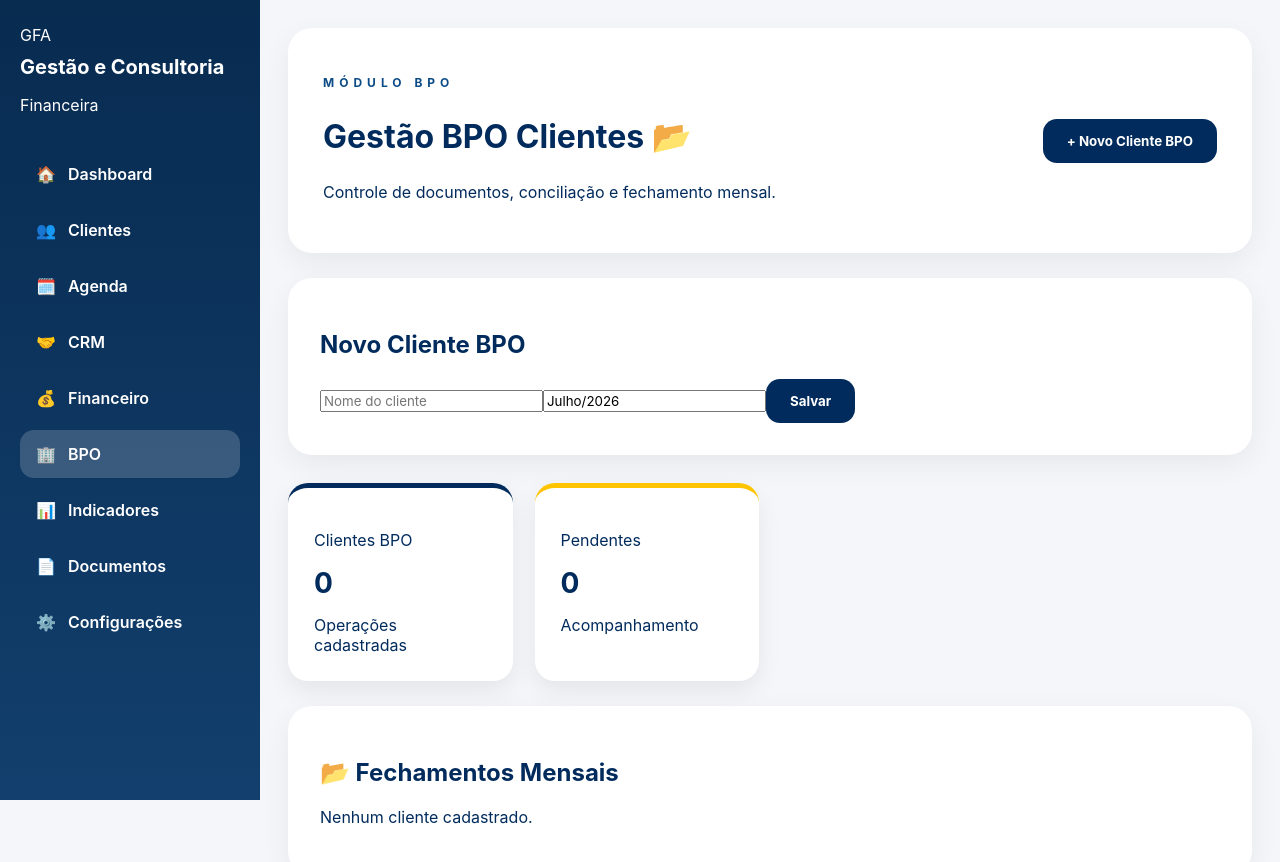
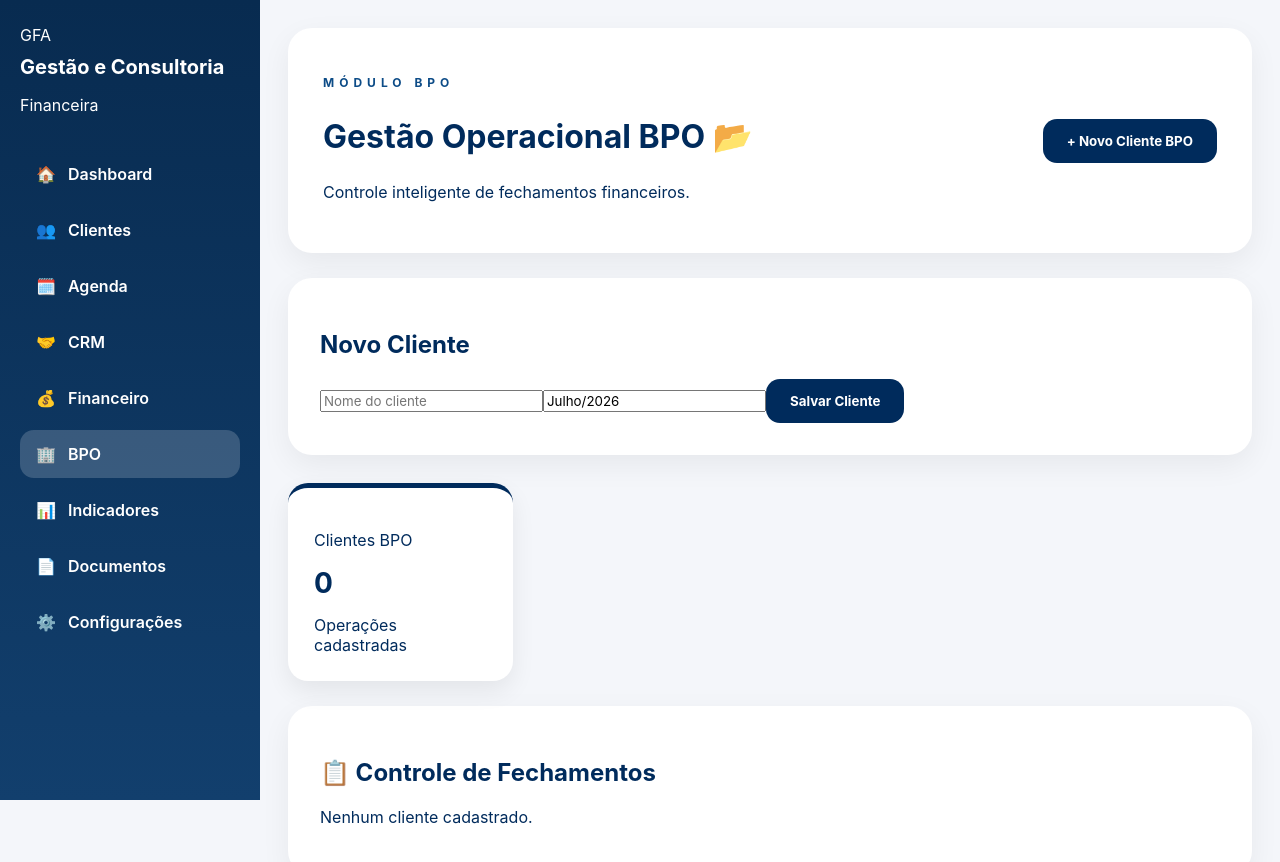
Before and after one commit to mentoriafinanceira2023-lgtm/gcf, a React (Vite) app: page /bpo in a window 1280 px wide. Both pictures are taken after a click on the button "+ Novo Cliente BPO". Shown: the top 862 px of the page. Built offline with nearby package versions, Linux system fonts and the light colour scheme.

Commit message:
v1.4 status inteligente bpo implementado

```diff
--- a/src/pages/BPOPage.tsx
+++ b/src/pages/BPOPage.tsx
@@ -36,6 +36,54 @@ JSON.stringify(clientesBPO)
 
 
 
+function calcularStatus(tarefas:any[]){
+
+
+const total = tarefas.length
+
+const feitas = tarefas.filter(
+t=>t.feito
+).length
+
+
+
+if(feitas === 0){
+
+return {
+texto:"Aguardando documentos",
+cor:"🟡"
+}
+
+}
+
+
+
+if(feitas === total){
+
+return {
+texto:"Fechamento concluído",
+cor:"🟢"
+}
+
+}
+
+
+
+return {
+texto:"Em processamento",
+cor:"🔵"
+}
+
+
+}
+
+
+
+
+
+
+
+
 
 function adicionarCliente(){
 
@@ -54,9 +102,6 @@ nome:nomeCliente,
 
 competencia,
 
-status:"Aguardando documentos",
-
-cor:"🟡",
 
 tarefas:[
 
@@ -161,9 +206,11 @@ setClientesBPO(atualizado)
 
 
 
+
 return(
 
 <div>
+
 
 
 <section className="dashboard-header">
@@ -181,14 +228,14 @@ MÓDULO BPO
 
 <h1>
 
-Gestão BPO Clientes 📂
+Gestão Operacional BPO 📂
 
 </h1>
 
 
 <p>
 
-Controle de documentos, conciliação e fechamento mensal.
+Controle inteligente de fechamentos financeiros.
 
 </p>
 
@@ -218,18 +265,13 @@ onClick={()=>setMostrarCadastro(true)}
 
 
 
-
 {mostrarCadastro && (
 
 
 <section className="content-card">
 
 
-<h2>
-
-Novo Cliente BPO
-
-</h2>
+<h2>Novo Cliente</h2>
 
 
 
@@ -251,8 +293,6 @@ onChange={(e)=>setNomeCliente(e.target.value)}
 
 className="input"
 
-placeholder="Competência"
-
 value={competencia}
 
 onChange={(e)=>setCompetencia(e.target.value)}
@@ -269,7 +309,7 @@ onClick={adicionarCliente}
 
 >
 
-Salvar
+Salvar Cliente
 
 </button>
 
@@ -315,37 +355,6 @@ Operações cadastradas
 
 
 
-
-
-<div className="stat-card gold">
-
-
-<p>Pendentes</p>
-
-
-<strong>
-
-{
-clientesBPO.filter(
-c=>c.status==="Aguardando documentos"
-).length
-}
-
-</strong>
-
-
-<span>
-
-Acompanhamento
-
-</span>
-
-
-</div>
-
-
-
-
 </section>
 
 
@@ -362,20 +371,17 @@ Acompanhamento
 
 <h2>
 
-📂 Fechamentos Mensais
+📋 Controle de Fechamentos
 
 </h2>
 
 
 
 
+
 {clientesBPO.length===0 && (
 
-<p>
-
-Nenhum cliente cadastrado.
-
-</p>
+<p>Nenhum cliente cadastrado.</p>
 
 )}
 
@@ -384,8 +390,14 @@ Nenhum cliente cadastrado.
 
 
 
+{clientesBPO.map(cliente=>{
 
-{clientesBPO.map(cliente=>(
+
+const status = calcularStatus(cliente.tarefas)
+
+
+
+return(
 
 
 <div
@@ -397,12 +409,12 @@ key={cliente.id}
 >
 
 
+
 <span>
 
-{cliente.cor}
+{status.cor}
 
 </span>
-
 
 
 
@@ -425,7 +437,7 @@ Competência: {cliente.competencia}
 
 <strong>
 
-{cliente.status}
+{status.texto}
 
 </strong>
 
@@ -475,8 +487,11 @@ style={{cursor:"pointer"}}
 </div>
 
 
-))}
+)
 
+
+
+})}
 
 
 
@@ -484,10 +499,11 @@ style={{cursor:"pointer"}}
 
 
 
-
 </div>
 
+
 )
+
 
 }
 
```
